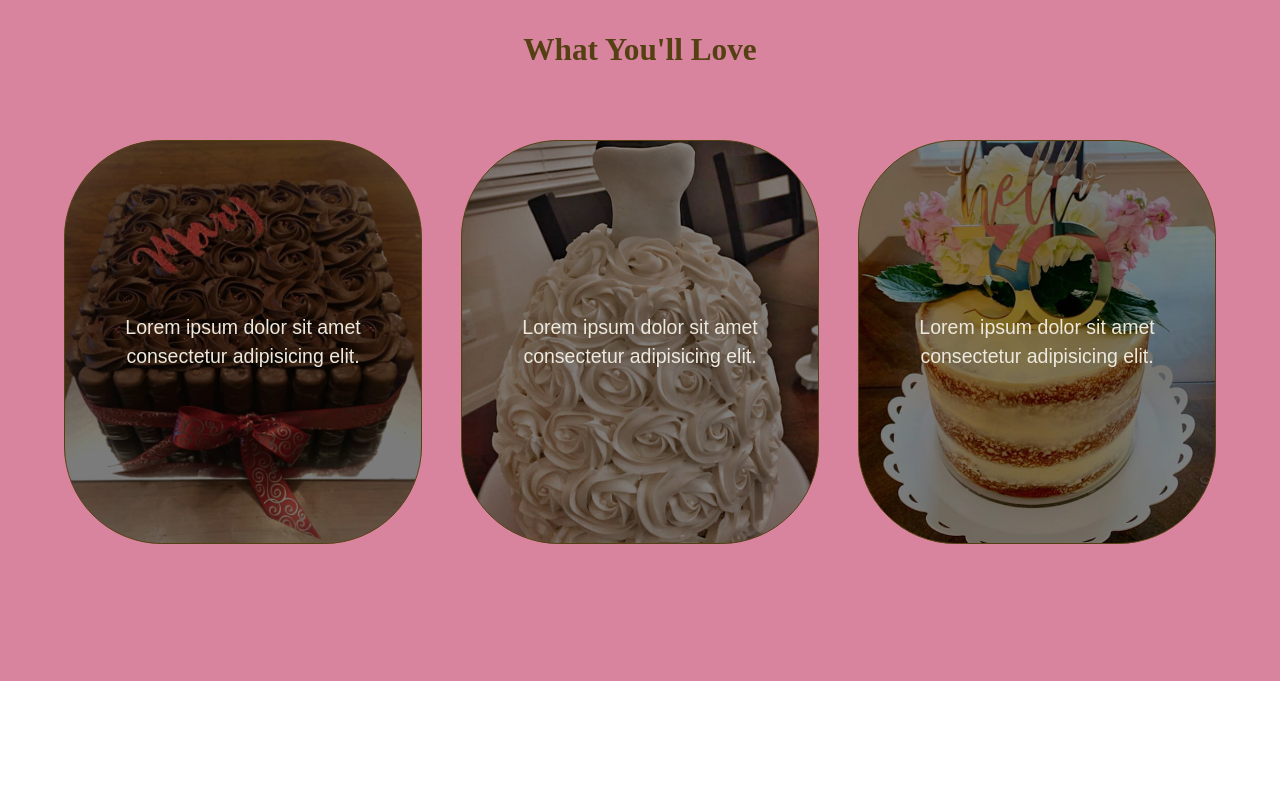
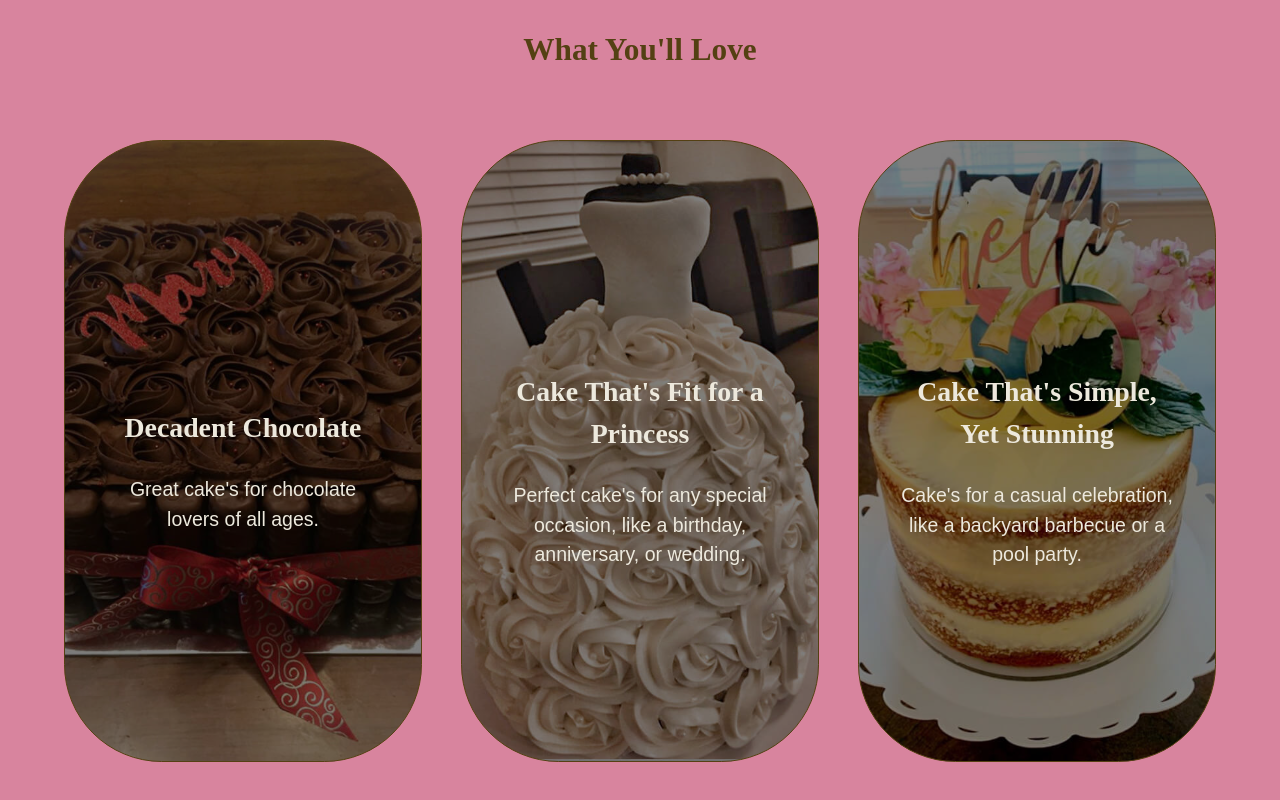
Before and after one commit to peanutbutterjlly/cakeShop, a plain HTML site: page index.html in a window 1280 px wide. Shown: the part 2220-3020 px from the top of the page. Before the commit the page ends 2901 px from the top, so only its background shows below. Drawn offline with Linux system fonts and the light colour scheme.

Commit message:
final section

```diff
--- a/index.html
+++ b/index.html
@@ -49,11 +49,25 @@
         <section class="examples text-center">
             <h2>What You'll Love</h2>
             <div class="row">
-                <article class="card card-1">Lorem ipsum dolor sit amet consectetur adipisicing elit.</article>
-                <article class="card card-2">Lorem ipsum dolor sit amet consectetur adipisicing elit.</article>
-                <article class="card card-3">Lorem ipsum dolor sit amet consectetur adipisicing elit.</article>
+                <article class="card card-1">
+                    <h3>Decadent Chocolate</h3>
+                    <p>
+                        Great cake's for chocolate lovers of all ages.
+                    </p>
+                </article>
+                <article class="card card-2">
+                    <h3>Cake That's Fit for a Princess</h3>
+                    <p>
+                        Perfect cake's for any special occasion, like a birthday, anniversary, or wedding.
+                    </p>
+                </article>
+                <article class="card card-3">
+                    <h3>Cake That's Simple, Yet Stunning</h3>
+                    <p>Cake's for a casual celebration, like a backyard barbecue or a pool party.</p>
+                </article>
             </div>
         </section>
+        <section class="display"></section>
     </main>
     <footer></footer>
 </body>
```
